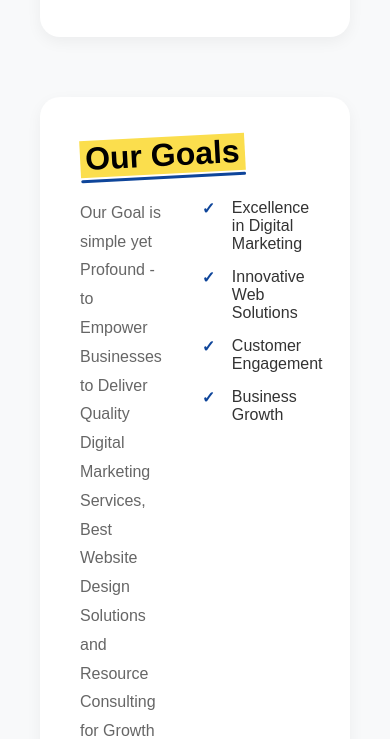
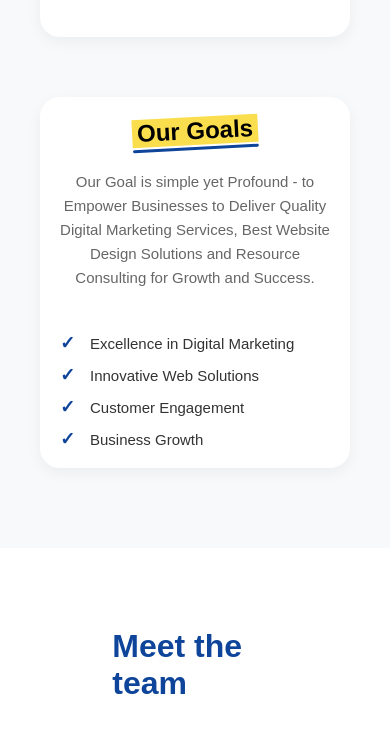
Before and after one commit to TechEntrance/StellerSprangs, a plain HTML site: page about-us.html in a window 390 px wide. Shown: the part 2730-3469 px from the top of the page. Drawn offline with Linux system fonts and the light colour scheme.

Commit message:
ui improvements

```diff
--- a/css/about-us.css
+++ b/css/about-us.css
@@ -234,6 +234,7 @@
     font-size: 16px;
     line-height: 1.8;
     color: #666;
+    margin-bottom: 20px;
 }
 
 .goals-points {
@@ -243,14 +244,18 @@
 .goals-points ul {
     list-style: none;
     padding: 0;
+    display: grid;
+    grid-template-columns: repeat(2, 1fr);
+    gap: 15px;
 }
 
 .goals-points li {
     position: relative;
     padding-left: 30px;
-    margin-bottom: 15px;
     font-size: 16px;
     color: #333;
+    display: flex;
+    align-items: center;
 }
 
 .goals-points li::before {
@@ -259,6 +264,7 @@
     left: 0;
     color: #0E459A;
     font-weight: bold;
+    font-size: 18px;
 }
 
 /* Team Section */
@@ -617,3 +623,57 @@
 html {
     scroll-behavior: smooth;
 }
+
+/* Update responsive styles for Goals section */
+@media (max-width: 991px) {
+    .goals {
+        padding: 30px;
+    }
+
+    .goals-content {
+        gap: 30px;
+    }
+}
+
+@media (max-width: 768px) {
+    .goals-content {
+        flex-direction: column;
+        gap: 25px;
+    }
+
+    .goals {
+        padding: 25px;
+    }
+
+    .goals h3 {
+        font-size: 28px;
+        text-align: center;
+    }
+
+    .goals-text p {
+        text-align: center;
+    }
+}
+
+@media (max-width: 576px) {
+    .goals {
+        padding: 20px;
+    }
+
+    .goals h3 {
+        font-size: 24px;
+    }
+
+    .goals-points ul {
+        grid-template-columns: 1fr;
+    }
+
+    .goals-text p {
+        font-size: 15px;
+        line-height: 1.6;
+    }
+
+    .goals-points li {
+        font-size: 15px;
+    }
+}
```
